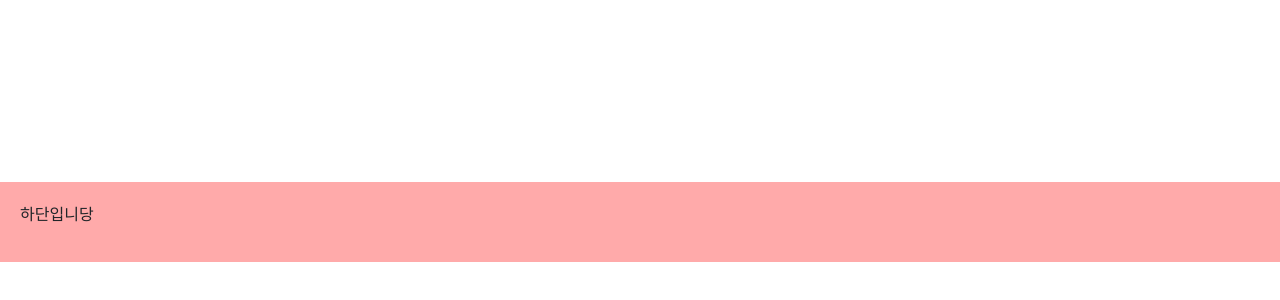
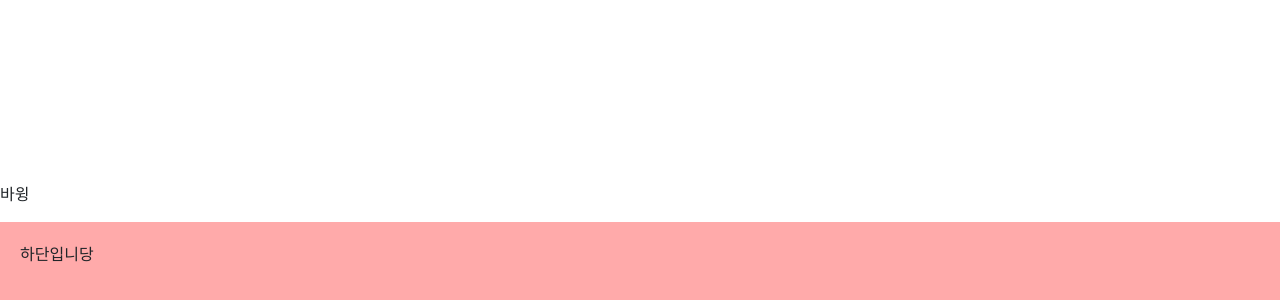
Before and after one commit to rabbitlover12/js, a React (Create React App) app: page / in a window 1280 px wide. Shown: the part 4992-5292 px from the top of the page. Before the commit the page ends 5254 px from the top, so only its background shows below. Built offline with nearby package versions, Linux system fonts and the light colour scheme; a web font is replaced by a local one.

Commit message:
바윙으로 수정

```diff
--- a/src/App.js
+++ b/src/App.js
@@ -18,6 +18,7 @@ function App() {
             <Route path="/postlist2" element={<Postlist2 />} />
             <Route path="/postdetail/:id" element={<PostDetail />} />
           </Routes>
+          <p>바윙</p>
         <Footer />
     </Router>
   );
```
